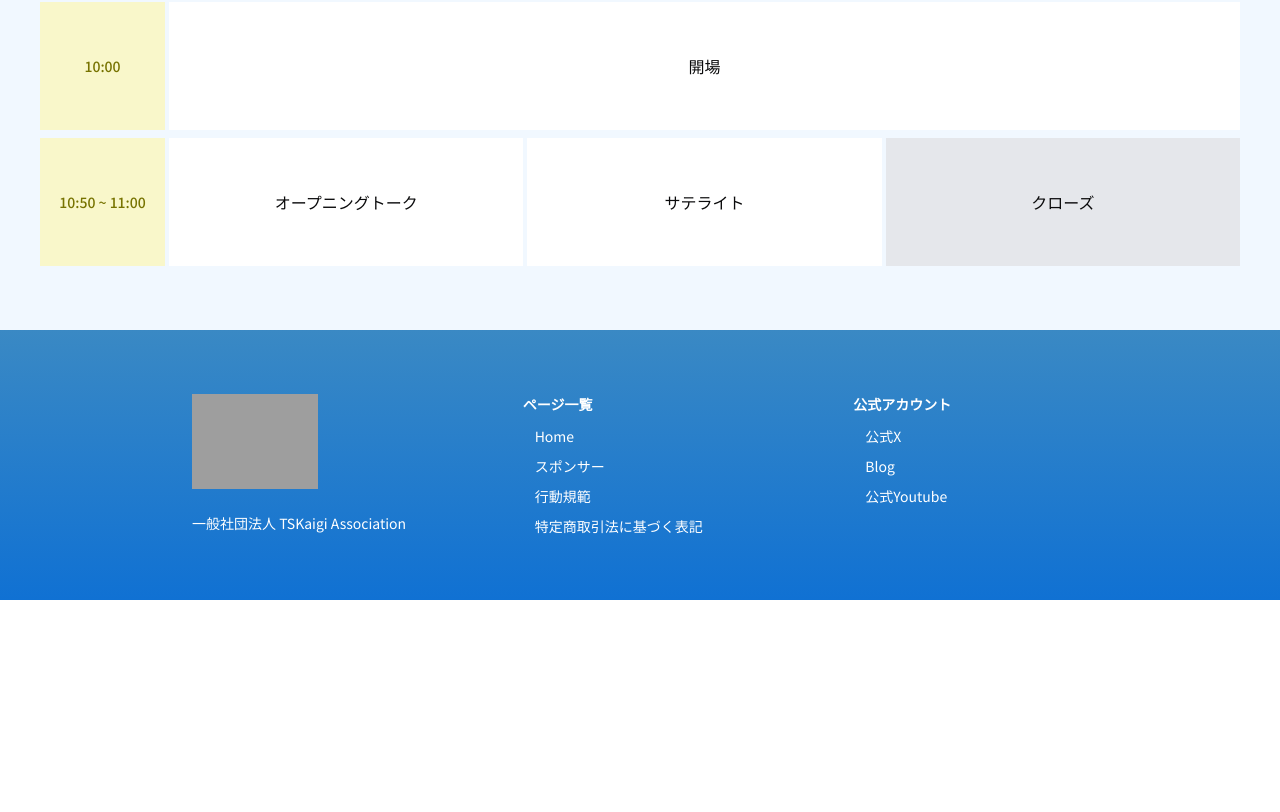
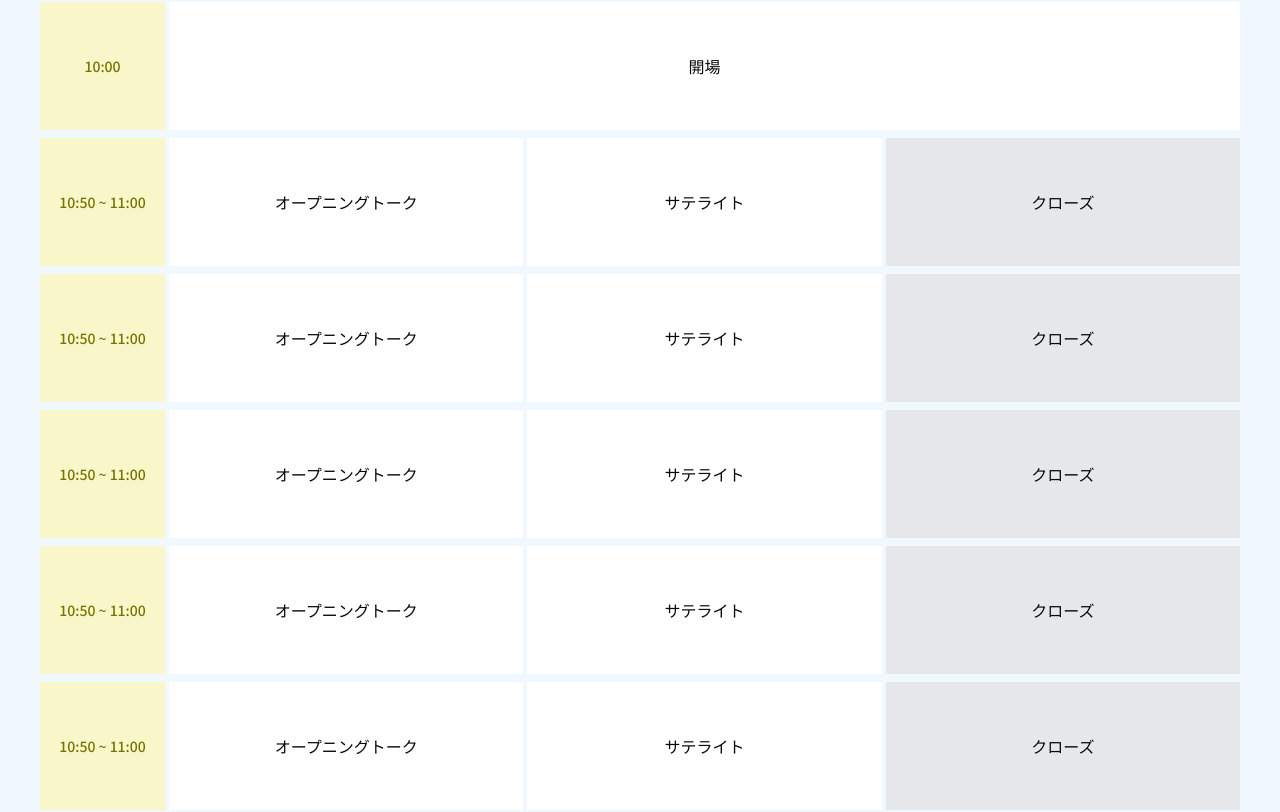
Before and after one commit to tskaigi/tskaigi2025-web-site, a Next.js app: page /wip/talks in a window 1280 px wide. Shown: the part 374-1186 px from the top of the page. Before the commit the page ends 974 px from the top, so only its background shows below. Built offline with nearby package versions, Linux system fonts and the light colour scheme; grey boxes are pictures that could not be loaded.

Commit message:
feat(minor): 🎸 add sample row

```diff
--- a/src/app/wip/talks/page.tsx
+++ b/src/app/wip/talks/page.tsx
@@ -32,7 +32,7 @@ const TalksPage = () => {
   };
 
   const getGridTemplateColumns = () => {
-    let template = "auto "; // 時間列は常に表示
+    let template = "125px "; // 時間列は常に表示
 
     if (visibleTracks.TRACK1) template += "1fr ";
     if (visibleTracks.TRACK2) template += "1fr ";
@@ -44,6 +44,15 @@ const TalksPage = () => {
   // 表示されているトラック数を計算
   const getVisibleTrackCount = () => {
     return Object.values(visibleTracks).filter(Boolean).length;
+  };
+
+  // 最小幅の計算（各トラックのセルを最低200pxの幅で確保）
+  const getMinWidth = () => {
+    const timeColumnWidth = 125; // 時間列の幅
+    const trackColumnWidth = 200; // 各トラックの最小幅
+    const visibleTrackCount = getVisibleTrackCount();
+
+    return timeColumnWidth + visibleTrackCount * trackColumnWidth;
   };
 
   return (
@@ -60,8 +69,13 @@ const TalksPage = () => {
           onToggleTrack={handleToggleTrack}
         />
       </div>
+
+      {/* タイムテーブル全体を横スクロール可能なコンテナで囲む */}
+      <div className="overflow-x-auto mt-10">
+        <div style={{ minWidth: `${getMinWidth()}px` }}>
+          {/* ヘッダー行 - トラック名 */}
           <div
-        className="grid gap-1 mt-10"
+            className="grid gap-1"
             style={{ gridTemplateColumns: getGridTemplateColumns() }}
           >
             <div className="w-[125px]" />
@@ -82,6 +96,7 @@ const TalksPage = () => {
             )}
           </div>
 
+          {/* 10:00の行 - 開場 */}
           <div
             className="grid gap-1 mt-2"
             style={{ gridTemplateColumns: getGridTemplateColumns() }}
@@ -95,6 +110,29 @@ const TalksPage = () => {
                 }}
               >
                 開場
+              </div>
+            )}
+          </div>
+
+          {/* 10:50~11:00の行 */}
+          <div
+            className="grid gap-1 mt-2"
+            style={{ gridTemplateColumns: getGridTemplateColumns() }}
+          >
+            <TimeSlot timeText="10:50 ~ 11:00" />
+            {visibleTracks.TRACK1 && (
+              <div className="bg-white p-5 h-32 flex items-center justify-center text-black-700">
+                オープニングトーク
+              </div>
+            )}
+            {visibleTracks.TRACK2 && (
+              <div className="bg-white p-5 h-32 flex items-center justify-center text-black-700">
+                サテライト
+              </div>
+            )}
+            {visibleTracks.TRACK3 && (
+              <div className="bg-gray-200 p-5 h-32 flex items-center justify-center text-black-700">
+                クローズ
               </div>
             )}
           </div>
@@ -120,6 +158,74 @@ const TalksPage = () => {
               </div>
             )}
           </div>
+
+          <div
+            className="grid gap-1 mt-2"
+            style={{ gridTemplateColumns: getGridTemplateColumns() }}
+          >
+            <TimeSlot timeText="10:50 ~ 11:00" />
+            {visibleTracks.TRACK1 && (
+              <div className="bg-white p-5 h-32 flex items-center justify-center text-black-700">
+                オープニングトーク
+              </div>
+            )}
+            {visibleTracks.TRACK2 && (
+              <div className="bg-white p-5 h-32 flex items-center justify-center text-black-700">
+                サテライト
+              </div>
+            )}
+            {visibleTracks.TRACK3 && (
+              <div className="bg-gray-200 p-5 h-32 flex items-center justify-center text-black-700">
+                クローズ
+              </div>
+            )}
+          </div>
+
+          <div
+            className="grid gap-1 mt-2"
+            style={{ gridTemplateColumns: getGridTemplateColumns() }}
+          >
+            <TimeSlot timeText="10:50 ~ 11:00" />
+            {visibleTracks.TRACK1 && (
+              <div className="bg-white p-5 h-32 flex items-center justify-center text-black-700">
+                オープニングトーク
+              </div>
+            )}
+            {visibleTracks.TRACK2 && (
+              <div className="bg-white p-5 h-32 flex items-center justify-center text-black-700">
+                サテライト
+              </div>
+            )}
+            {visibleTracks.TRACK3 && (
+              <div className="bg-gray-200 p-5 h-32 flex items-center justify-center text-black-700">
+                クローズ
+              </div>
+            )}
+          </div>
+
+          <div
+            className="grid gap-1 mt-2"
+            style={{ gridTemplateColumns: getGridTemplateColumns() }}
+          >
+            <TimeSlot timeText="10:50 ~ 11:00" />
+            {visibleTracks.TRACK1 && (
+              <div className="bg-white p-5 h-32 flex items-center justify-center text-black-700">
+                オープニングトーク
+              </div>
+            )}
+            {visibleTracks.TRACK2 && (
+              <div className="bg-white p-5 h-32 flex items-center justify-center text-black-700">
+                サテライト
+              </div>
+            )}
+            {visibleTracks.TRACK3 && (
+              <div className="bg-gray-200 p-5 h-32 flex items-center justify-center text-black-700">
+                クローズ
+              </div>
+            )}
+          </div>
+        </div>
+      </div>
     </main>
   );
 };
```
Lines whose indentation alone changed are shown as unchanged.
